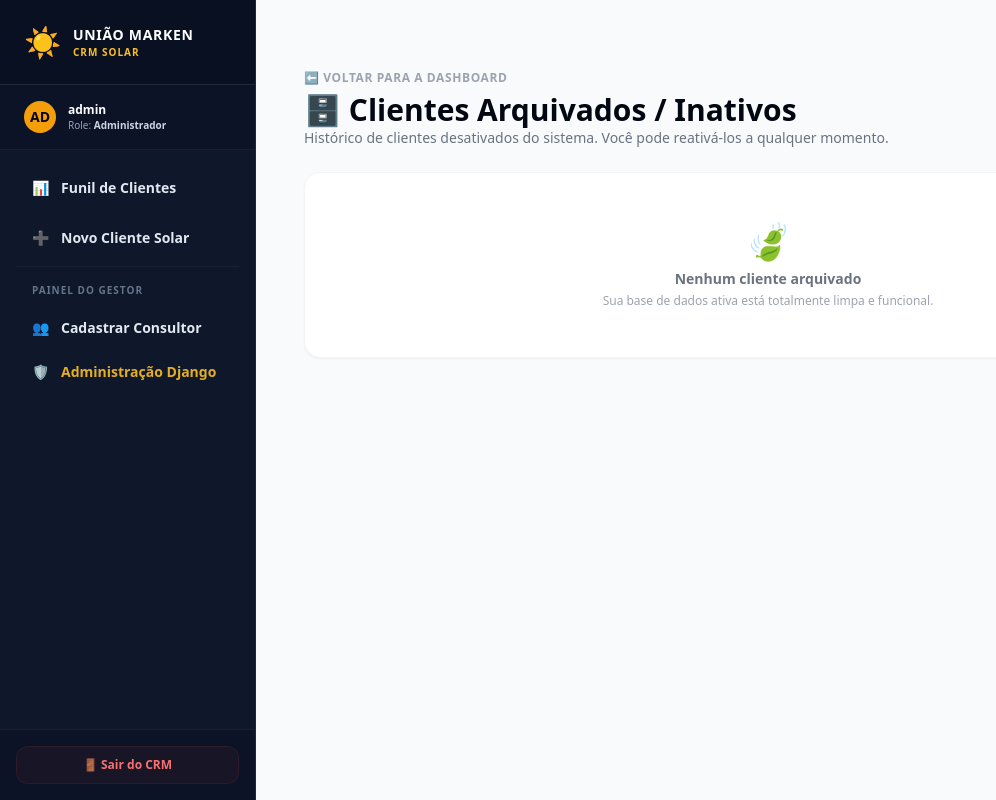
After one commit to Daestatech/AppSolarGemini, a Django app: page /crm/clientes/arquivados/ in a window 1280 px wide. The commit adds this page. Shown: the whole page, without its empty margins (0-996 px from the left). Run offline with Django 5.2, Linux system fonts and the light colour scheme; a user stored in the database is signed in; data comes from the database, SQL or seed files in the repository; both versions use the stored data as it was after the commit; some libraries are stand-ins or nearby versions.

Commit message:
Criação da tela de cliente inativos e implementada a possibilidade de reativar os clientes

```diff
--- a/apps/crm/urls.py
+++ b/apps/crm/urls.py
@@ -1,4 +1,5 @@
 # apps/crm/urls.py
+from django import views
 from django.urls import path
 
 from .views import (
@@ -6,13 +7,15 @@ from .views import (
     ClienteListView,
     ClienteDetailView,
     AdicionarAnexoView,
+    ClienteInativoListView,
+    ClienteReativarView,
     ClienteSoftDeleteView,
     ClienteUpdateView,
     PropostaCreateView,
     ContratoCreateView,
+    contrato_pdf_view,
     SimuladorLivreView,
     proposta_pdf_view,
-    contrato_pdf_view,
 )
 
 app_name = 'crm'
@@ -29,4 +32,6 @@ urlpatterns = [
     path('contrato/<int:contrato_pk>/pdf/', contrato_pdf_view, name='contrato_pdf'),
     path('simulador-livre/', SimuladorLivreView.as_view(), name='simulador_livre'),
     path('cliente/<int:pk>/desativar/', ClienteSoftDeleteView.as_view(), name='cliente_desativar'),
+    path('clientes/arquivados/', ClienteInativoListView.as_view(), name='cliente_inativo_list'),
+    path('cliente/<int:pk>/reativar/', ClienteReativarView.as_view(), name='cliente_reativar'),
 ]
--- a/apps/crm/views.py
+++ b/apps/crm/views.py
@@ -317,3 +317,32 @@ class ClienteSoftDeleteView(SolarAccessControlMixin, View):
 
         messages.success(request, f"👤 O cliente {cliente.nome} foi arquivado/desativado com sucesso.")
         return redirect('crm:cliente_list')
+
+# apps/crm/views.py
+
+class ClienteInativoListView(SolarAccessControlMixin, ListView):
+    """Exibe a lista de clientes que foram desativados/arquivados"""
+    model = Cliente
+    template_name = 'crm/cliente_inativo_list.html'
+    context_object_name = 'clientes'
+
+    def get_queryset(self):
+        # Traz apenas os registros INATIVOS
+        queryset = super().get_queryset().filter(is_active=False)
+
+        # Mantém a trava de vendedor se não for ADMIN
+        if self.request.user.role != 'ADMIN':
+            queryset = queryset.filter(vendedor=self.request.user)
+
+        return queryset
+
+
+class ClienteReativarView(SolarAccessControlMixin, View):
+    """View para restaurar o cliente para a listagem ativa"""
+    def post(self, request, pk):
+        cliente = get_object_or_404(Cliente, pk=pk)
+        cliente.is_active = True
+        cliente.save()
+
+        messages.success(request, f"🎉 O cliente {cliente.nome} foi reativado e retornou para a dashboard!")
+        return redirect('crm:cliente_list')
--- /dev/null
+++ b/templates/crm/cliente_inativo_list.html
@@ -0,0 +1,55 @@
+{% extends 'base.html' %}
+
+{% block content %}
+<div class="max-w-6xl mx-auto px-4 py-8">
+    <div class="flex justify-between items-center mb-6">
+        <div>
+            <a href="{% url 'crm:cliente_list' %}" class="text-xs font-bold text-gray-400 uppercase tracking-wider hover:text-gray-600">
+                ⬅️ Voltar para a Dashboard
+            </a>
+            <h2 class="text-3xl font-extrabold text-gray-950 mt-1">🗄️ Clientes Arquivados / Inativos</h2>
+            <p class="text-sm text-gray-500">Histórico de clientes desativados do sistema. Você pode reativá-los a qualquer momento.</p>
+        </div>
+    </div>
+
+    <div class="bg-white rounded-2xl shadow-sm border border-gray-100 overflow-hidden">
+        {% if clientes %}
+        <div class="overflow-x-auto">
+            <table class="w-full text-left border-collapse">
+                <thead>
+                    <tr class="bg-gray-50 border-b border-gray-100 text-xs font-bold text-gray-400 uppercase tracking-wider">
+                        <th class="p-4">Nome do Cliente</th>
+                        <th class="p-4">Telefone</th>
+                        <th class="p-4">Cidade/UF</th>
+                        <th class="p-4 text-right">Ações</th>
+                    </tr>
+                </thead>
+                <tbody class="divide-y divide-gray-50 text-sm text-gray-700">
+                    {% for cliente in clientes %}
+                    <tr class="hover:bg-gray-50/70 transition-colors">
+                        <td class="p-4 font-semibold text-gray-950">{{ cliente.nome }}</td>
+                        <td class="p-4 text-gray-500">{{ cliente.telefone }}</td>
+                        <td class="p-4 text-gray-500">{{ cliente.cidade }}/{{ cliente.estado }}</td>
+                        <td class="p-4 text-right">
+                            <form action="{% url 'crm:cliente_reativar' cliente.pk %}" method="POST" class="inline" onsubmit="return confirm('Deseja reativar a ficha deste cliente?');">
+                                {% csrf_token %}
+                                <button type="submit" class="bg-amber-50 hover:bg-amber-100 text-amber-700 border border-amber-200 font-semibold py-1.5 px-3 rounded-lg text-xs transition-colors shadow-sm">
+                                    🔄 Reativar Ficha
+                                </button>
+                            </form>
+                        </td>
+                    </tr>
+                    {% endfor %}
+                </tbody>
+            </table>
+        </div>
+        {% else %}
+        <div class="text-center py-12 flex flex-col items-center justify-center">
+            <span class="text-4xl mb-2">🍃</span>
+            <p class="text-sm font-semibold text-gray-500">Nenhum cliente arquivado</p>
+            <p class="text-xs text-gray-400 mt-1">Sua base de dados ativa está totalmente limpa e funcional.</p>
+        </div>
+        {% endif %}
+    </div>
+</div>
+{% endblock %}
--- a/templates/crm/cliente_list.html
+++ b/templates/crm/cliente_list.html
@@ -8,6 +8,9 @@
         </a>
 
         <a href="{% url 'crm:cliente_create' %}" class="...">👤 Novo Cliente</a>
+        <a href="{% url 'crm:cliente_inativo_list' %}" class="bg-slate-100 hover:bg-slate-200 text-slate-700 font-semibold py-2.5 px-4 rounded-xl text-xs transition-colors border border-slate-200 shadow-sm flex items-center gap-1.5">
+            🗄️ Ver Arquivados
+        </a>
     </div>
 
     <div class="bg-white rounded-2xl shadow-sm border border-gray-100 overflow-hidden">
```
Also changed, not shown: db.sqlite3.
